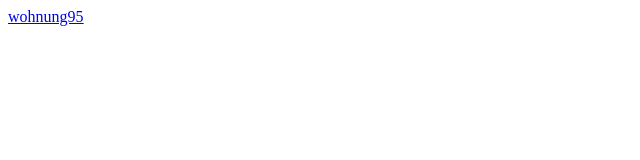
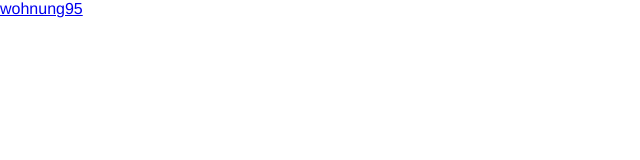
Before and after one commit to einfarbigBunt/wohnung95, a React (Create React App) app: page / in a window 1280 px wide. Shown: the top 160 px of the page, without its empty margins (0-640 px from the left). Built offline with nearby package versions, Linux system fonts and the light colour scheme.

Commit message:
Schrift Pacifico

```diff
--- a/public/index.html
+++ b/public/index.html
@@ -67,6 +67,14 @@
     <meta name="msapplication-TileColor" content="#ffffff" />
     <meta name="msapplication-TileImage" content="/ms-icon-144x144.png" />
     <meta name="theme-color" content="#ffffff" />
+
+    <link rel="preconnect" href="https://fonts.googleapis.com" />
+    <link rel="preconnect" href="https://fonts.gstatic.com" crossorigin />
+    <link
+      href="https://fonts.googleapis.com/css2?family=Pacifico&display=swap"
+      rel="stylesheet"
+    />
+
     <title>Wohnung95</title>
   </head>
   <body>
--- a/src/index.css
+++ b/src/index.css
@@ -1,13 +1,31 @@
-/* body {
+body {
   margin: 0;
-  font-family: -apple-system, BlinkMacSystemFont, 'Segoe UI', 'Roboto', 'Oxygen',
+
+  /* font-family: 'Franklin Gothic Medium', 'Arial Narrow', Arial, sans-serif; */
+  font-family: Source Sans Pro, Helvetica, Arial, sans-serif;
+  /* font-family: -apple-system, BlinkMacSystemFont, 'Segoe UI', 'Roboto', 'Oxygen',
     'Ubuntu', 'Cantarell', 'Fira Sans', 'Droid Sans', 'Helvetica Neue',
     sans-serif;
   -webkit-font-smoothing: antialiased;
-  -moz-osx-font-smoothing: grayscale;
+  -moz-osx-font-smoothing: grayscale; */
+  /* font-weight: bolder; */
 }
 
-code {
+/* code {
   font-family: source-code-pro, Menlo, Monaco, Consolas, 'Courier New',
     monospace;
 } */
+
+#sprd-main .sprd__caption {
+  font-family: Pacifico, Brush Script MT, cursive;
+  font-weight: lighter;
+}
+
+#sprd-main .sprd__headline {
+  font-family: Pacifico, Brush Script MT, cursive;
+  font-weight: 500;
+}
+
+#sprd-main {
+  font-weight: normal;
+}
```
